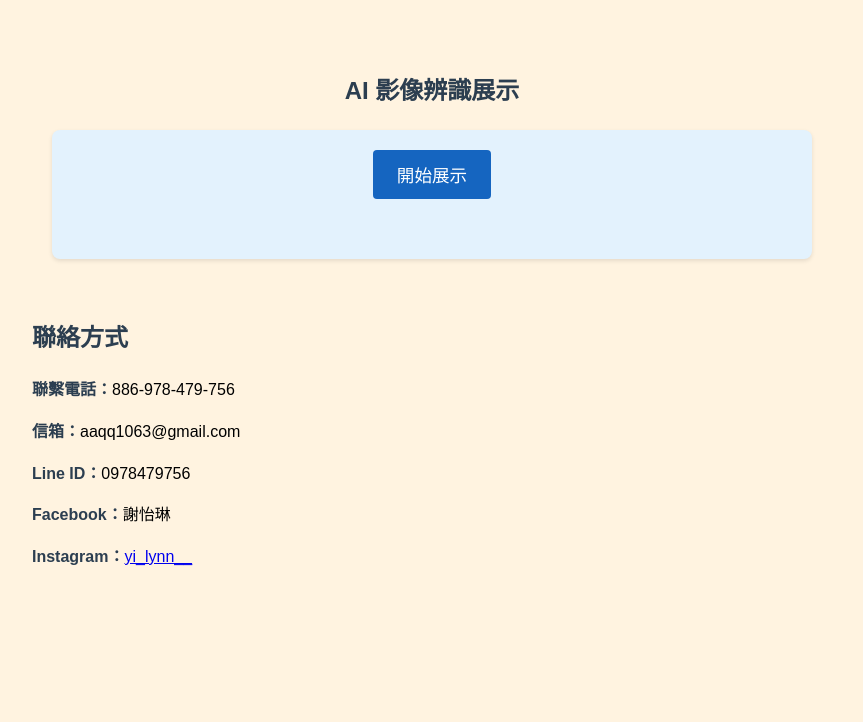
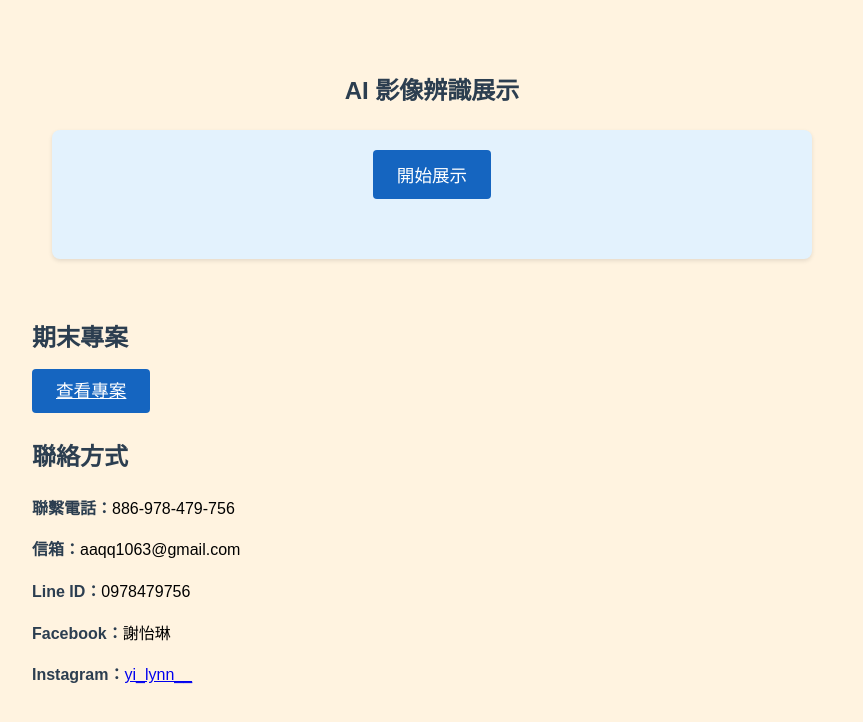
Before and after one commit to B11108046/b11108046.github.io, a plain HTML site: page index.html in a window 1280 px wide. Shown: the part 1397-2119 px from the top of the page, without its empty margins (208-1071 px from the left). Before the commit the page ends 2030 px from the top, so only its background shows below. Drawn offline with Linux system fonts and the light colour scheme; files whose address does not match are found by name.

Commit message:
Add files via upload

```diff
--- a/index.html
+++ b/index.html
@@ -71,6 +71,14 @@
         <div id="label-container" class="prediction-results"></div>
       </div>
     </section>
+    </section>
+    <section id="project-item">
+      <h2>期末專案</h2>
+      <div class="project-item-container">
+        <a href="final-project.html" class="start-button">查看專案</a>
+      </div>
+    </section>
+
     <script src="https://cdn.jsdelivr.net/npm/@tensorflow/tfjs@latest/dist/tf.min.js"></script>
     <script src="https://cdn.jsdelivr.net/npm/@teachablemachine/image@latest/dist/teachablemachine-image.min.js"></script>
     <script type="text/javascript">
```
